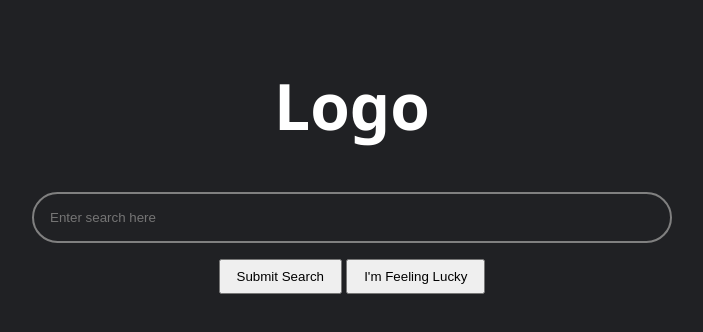
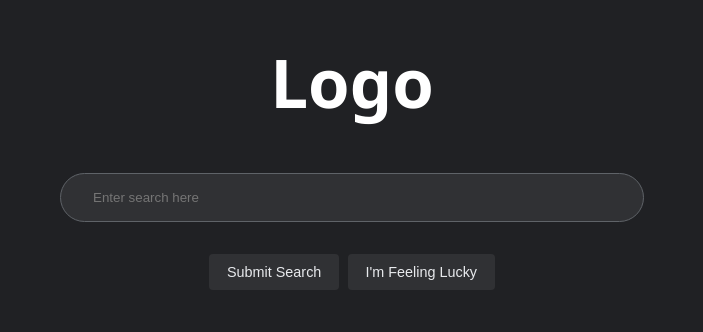
Before and after one commit to Tca0/Search-engine-web-page, a plain HTML site: page frontend/index.html in a window 1280 px wide. Shown: the part 194-526 px from the top of the page, without its empty margins (288-991 px from the left). Drawn offline with Linux system fonts and the light colour scheme.

Commit message:
Updated stylesheet

```diff
--- a/frontend/index.html
+++ b/frontend/index.html
@@ -13,7 +13,7 @@
     <main>
         <h1>Logo</h1>
         <form>
-            <input type="search" placeholder="Enter search here">
+            <input type="search" placeholder="Enter search here" autofocus>
             <input type="button" value="Submit Search">
             <input type="button" value="I'm Feeling Lucky">
         </form>
--- a/frontend/styles/style.css
+++ b/frontend/styles/style.css
@@ -23,8 +23,9 @@ main {
 
 h1 {
     color: white;
-    font-size: 4em;
-    margin-top: 20%;
+    font-size: 4.2em;
+    font-weight: 600;
+    margin-top: 18%;
 }
 
 form {
@@ -33,17 +34,33 @@ form {
 }
 
 input[type='search'] {
-    padding: 16px;
-    border: 2px solid gray;
+    padding: 16px 32px;
+    border: 1px solid #5f6368;
     background: #202124;
     border-radius: 100px;
     width: 50%;
     min-width: 360px;
+    max-width: 584px;
     display: block;
     margin: 0 auto;
+    color: white;
+}
+
+input[type='search']:hover {
+    background: #303134;
+}
+
+input[type='search']:focus {
+    outline: none;
+    background: #303134;
 }
 
 input[type='button'] {
-    padding: 8px 16px;
-    margin-top: 16px;
+    padding: 10px 18px;
+    margin: 32px 2px;
+    background: #303134;
+    border: none;
+    border-radius: 4px;
+    color: #e8eaed;
+    font-size: 0.9em;
 }
```
